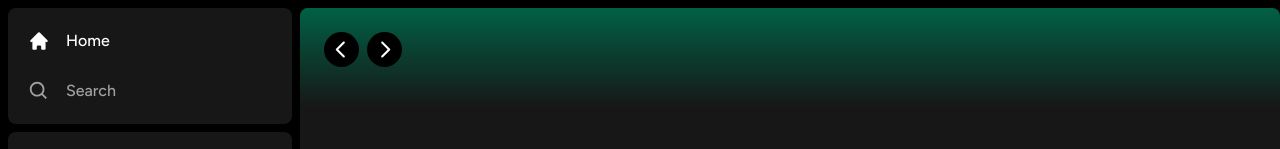
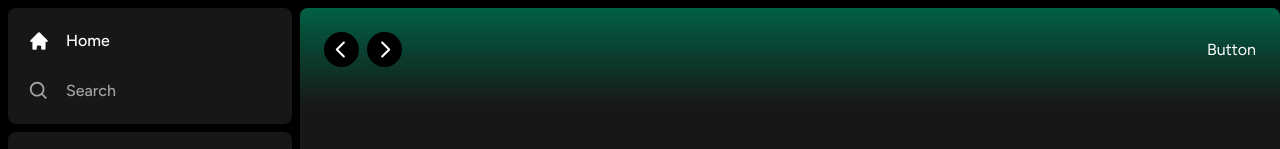
Before and after one commit to RachelGreenwood/spotify-clone, a Next.js app: page / in a window 1280 px wide. Shown: the top 149 px of the page. Built offline with nearby package versions, Linux system fonts and the light colour scheme.

Commit message:
Adds Button Component

```diff
--- /dev/null
+++ b/components/Button.tsx
@@ -0,0 +1,9 @@
+const Button = () => {
+    return (
+        <div>
+            Button
+        </div>
+    );
+}
+
+export default Button;
--- a/components/Header.tsx
+++ b/components/Header.tsx
@@ -5,6 +5,7 @@ import { RxCaretLeft, RxCaretRight } from "react-icons/rx";
 import { twMerge } from "tailwind-merge";
 import { HiHome } from "react-icons/hi";
 import { BiSearch } from "react-icons/bi";
+import Button from "./Button";
 
 interface HeaderProps {
   children: React.ReactNode;
@@ -39,6 +40,13 @@ const Header: React.FC<HeaderProps> = ({
                         <BiSearch className="text-black" size={20} />
                     </button>
                 </div>
+                <div className="flex justify-between items-center gap-x-4">
+                    <>
+                    <div>
+                        <Button />
+                    </div>
+                    </>
+                </div>
             </div>
         </div>
     );
```
